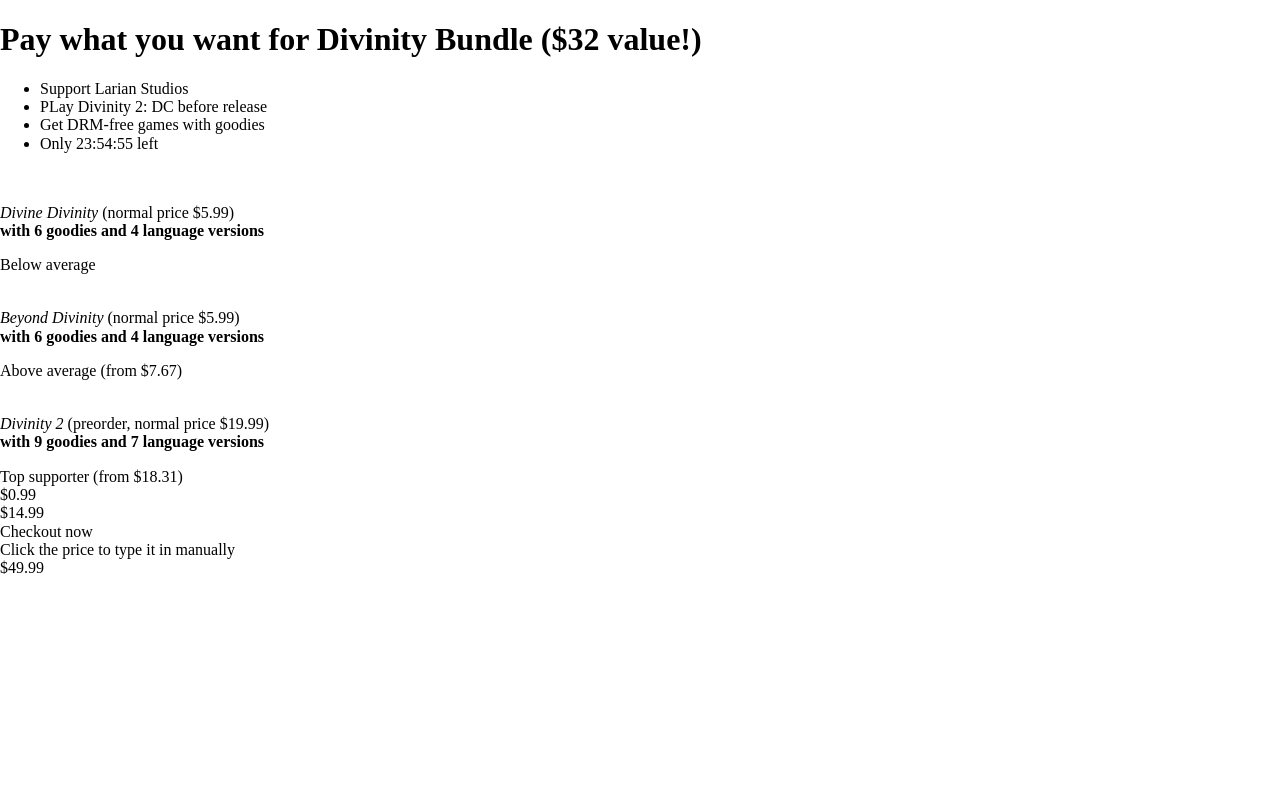
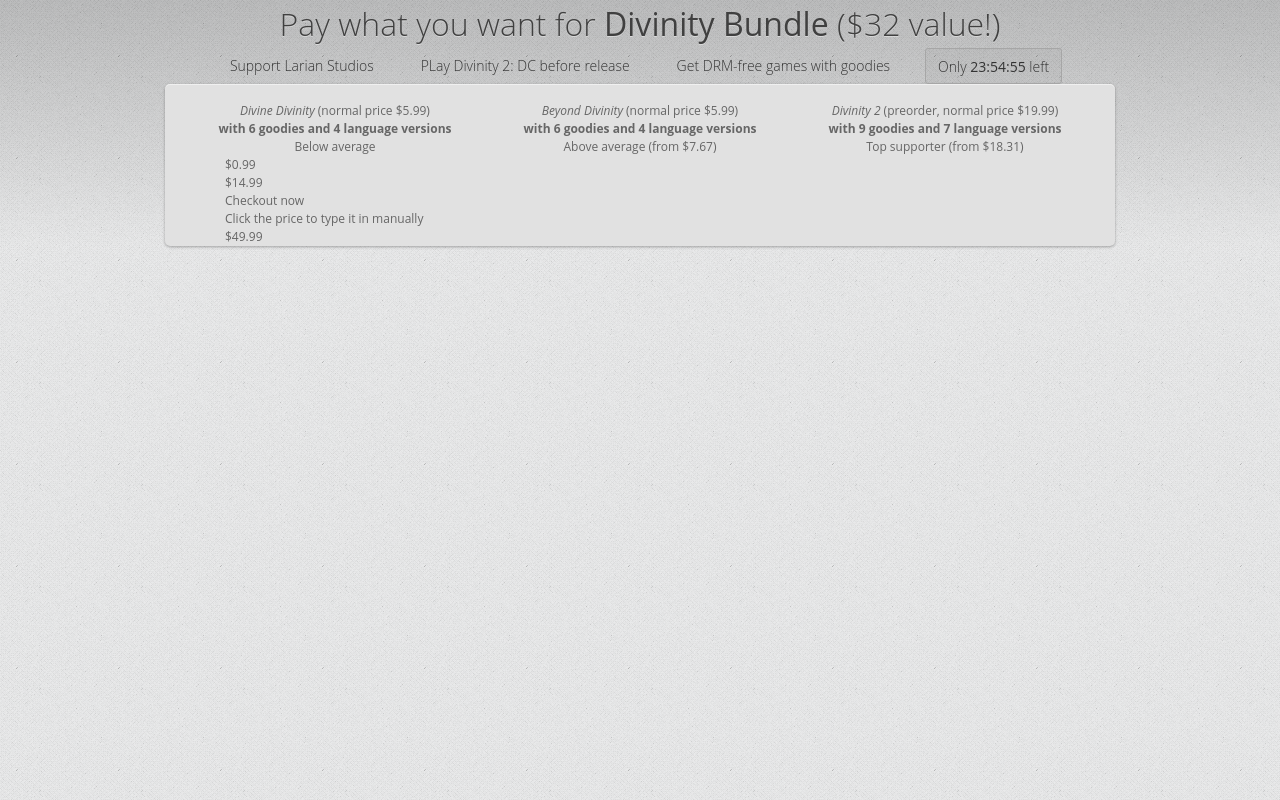
Before and after one commit to abderrahmane-tj/gog-front-end-task, a React (Create React App) app: page / in a window 1280 px wide. Built offline with nearby package versions, Linux system fonts and the light colour scheme.

Commit message:
start integrating styles

```diff
--- a/src/App.jsx
+++ b/src/App.jsx
@@ -3,17 +3,20 @@ import React  from 'react';
 class App extends React.Component {
   render() {
     return (
-      <header>
-        <h1>Pay what you want for Divinity Bundle ($32 value!)</h1>
-        <ul>
+      <div className="page">
+        <header className="container">
+          <h1 className="title">Pay what you want for <strong>Divinity Bundle</strong> ($32 value!)</h1>
+          <ul className="details flex justify-evenly">
             <li>Support Larian Studios</li>
             <li>PLay Divinity 2: DC before release</li>
             <li>Get DRM-free games with goodies</li>
-          <li>Only 23:54:55 left</li>
+            <li className="highlight">Only <strong className="regular">23:54:55</strong> left</li>
           </ul>
-        <main>
+        </header>
+        <main className="container">
           <div className="games">
-            <div className="game dd">
+            <div className="flex">
+              <div className="game dd item">
                 <div className="logo">
                   <img src="" alt=""/>
                 </div>
@@ -22,7 +25,7 @@ class App extends React.Component {
                 </div>
                 <div className="indication active">Below average</div>
               </div>
-            <div className="game bd">
+              <div className="game bd item">
                 <div className="logo">
                   <img src="" alt=""/>
                 </div>
@@ -31,7 +34,7 @@ class App extends React.Component {
                 </div>
                 <div className="indication active">Above average (from $7.67)</div>
               </div>
-            <div className="game d2">
+              <div className="game d2 item">
                 <div className="logo">
                   <img src="" alt=""/>
                 </div>
@@ -41,7 +44,9 @@ class App extends React.Component {
                 <div className="indication">Top supporter (from $18.31)</div>
               </div>
             </div>
+          </div>
           <div className="choose-your-price">
+            <div className="container">
               <div className="slider">
                 <div className="minumum">$0.99</div>
                 <div className="rails">
@@ -59,8 +64,9 @@ class App extends React.Component {
                 <div className="maximum">$49.99</div>
               </div>
             </div>
+          </div>
         </main>
-      </header>
+      </div>
     );
   }
 }
--- a/src/styles/_page.scss
+++ b/src/styles/_page.scss
@@ -0,0 +1,74 @@
+body {
+  background:
+    url(../imgs/background-pattern.png),
+    linear-gradient(to bottom, rgba(0,0,0,0.5) 0%,rgba(212,212,212,0) 100%) no-repeat;
+}
+
+.container {
+  width: 950px;
+  margin: 0 auto;
+  padding: 0 30px;
+}
+
+.flex {
+  display: flex;
+  width: 100%;
+}
+
+.justify-evenly {
+  justify-content: space-evenly;
+}
+
+.flex > .item{
+  flex: 1;
+}
+
+.title {
+  font-size: 32px;
+  font-weight: 200;
+  color: #404040;
+  text-align: center;
+  text-shadow: 0px 1px 0px rgba(255, 255, 255, 0.4);
+}
+
+.title strong {
+  font-weight: 400;
+}
+
+.details {
+  font-size: 14px;
+  height: 36px;
+  line-height: 36px;
+  color: #333333;
+  font-weight: 200;
+  li {
+    padding: 0 12px;
+  }
+  .highlight {
+    background-color: rgba(0,0,0, 0.03);
+    border-radius: 3px;
+    border: 1px solid #a6a6a6;
+  }
+  .regular {
+    font-weight: 400;
+  }
+}
+
+main {
+  background: #e1e1e1;
+  border-radius: 5px;
+  box-shadow:
+    inset 0 1px 0 0 rgba(255, 255, 255, 0.5),
+    0px 1px 3px 0px rgba(0, 0, 0, 0.3);;
+}
+
+.games {
+  text-align: center;
+}
+
+.game {
+}
+
+.game:not(:first-child) {
+  margin-left: 25px;
+}
--- /dev/null
+++ b/src/styles/_reset.scss
@@ -0,0 +1,41 @@
+*,
+*::before,
+*::after {
+  box-sizing: border-box;
+  margin: 0;
+  padding: 0;
+}
+
+html {
+  font-family: sans-serif;
+  line-height: 1.15;
+  -webkit-text-size-adjust: 100%;
+  -ms-text-size-adjust: 100%;
+  -ms-overflow-style: scrollbar;
+  -webkit-tap-highlight-color: rgba(0, 0, 0, 0);
+}
+
+@at-root {
+  @-ms-viewport {
+    width: device-width;
+  }
+}
+
+article, aside, dialog, figcaption, figure, footer, header, hgroup, main, nav, section {
+  display: block;
+}
+
+body {
+  margin: 0;
+  font-family: "Open Sans", sans-serif;
+  font-size: 12px;
+  font-weight: 400;
+  line-height: 1.5;
+  color: #666666;
+  text-align: left; // 3
+  background-color: #ffffff; // 2
+}
+
+ul, ol {
+  list-style-type: none;
+}
--- a/src/styles/app.css
+++ b/src/styles/app.css
@@ -1,390 +1,87 @@
-/*! normalize.css v7.0.0 | MIT License | github.com/necolas/normalize.css */
-/* Document
-   ========================================================================== */
-/**
- * 1. Correct the line height in all browsers.
- * 2. Prevent adjustments of font size after orientation changes in
- *    IE on Windows Phone and in iOS.
- */
+*,
+*::before,
+*::after {
+  box-sizing: border-box;
+  margin: 0;
+  padding: 0; }
+
 html {
+  font-family: sans-serif;
   line-height: 1.15;
-  /* 1 */
+  -webkit-text-size-adjust: 100%;
   -ms-text-size-adjust: 100%;
-  /* 2 */
-  -webkit-text-size-adjust: 100%;
-  /* 2 */ }
+  -ms-overflow-style: scrollbar;
+  -webkit-tap-highlight-color: transparent; }
 
-/* Sections
-   ========================================================================== */
-/**
- * Remove the margin in all browsers (opinionated).
- */
-body {
-  margin: 0; }
+@-ms-viewport {
+  width: device-width; }
 
-/**
- * Add the correct display in IE 9-.
- */
-article,
-aside,
-footer,
-header,
-nav,
-section {
+article, aside, dialog, figcaption, figure, footer, header, hgroup, main, nav, section {
   display: block; }
 
-/**
- * Correct the font size and margin on `h1` elements within `section` and
- * `article` contexts in Chrome, Firefox, and Safari.
- */
-h1 {
-  font-size: 2em;
-  margin: 0.67em 0; }
+body {
+  margin: 0;
+  font-family: "Open Sans", sans-serif;
+  font-size: 12px;
+  font-weight: 400;
+  line-height: 1.5;
+  color: #666666;
+  text-align: left;
+  background-color: #ffffff; }
 
-/* Grouping content
-   ========================================================================== */
-/**
- * Add the correct display in IE 9-.
- * 1. Add the correct display in IE.
- */
-figcaption,
-figure,
+ul, ol {
+  list-style-type: none; }
+
+body {
+  background: url(../imgs/background-pattern.png), linear-gradient(to bottom, rgba(0, 0, 0, 0.5) 0%, rgba(212, 212, 212, 0) 100%) no-repeat; }
+
+.container {
+  width: 950px;
+  margin: 0 auto;
+  padding: 0 30px; }
+
+.flex {
+  display: flex;
+  width: 100%; }
+
+.justify-evenly {
+  justify-content: space-evenly; }
+
+.flex > .item {
+  flex: 1; }
+
+.title {
+  font-size: 32px;
+  font-weight: 200;
+  color: #404040;
+  text-align: center;
+  text-shadow: 0px 1px 0px rgba(255, 255, 255, 0.4); }
+
+.title strong {
+  font-weight: 400; }
+
+.details {
+  font-size: 14px;
+  height: 36px;
+  line-height: 36px;
+  color: #333333;
+  font-weight: 200; }
+  .details li {
+    padding: 0 12px; }
+  .details .highlight {
+    background-color: rgba(0, 0, 0, 0.03);
+    border-radius: 3px;
+    border: 1px solid #a6a6a6; }
+  .details .regular {
+    font-weight: 400; }
+
 main {
-  /* 1 */
-  display: block; }
+  background: #e1e1e1;
+  border-radius: 5px;
+  box-shadow: inset 0 1px 0 0 rgba(255, 255, 255, 0.5), 0px 1px 3px 0px rgba(0, 0, 0, 0.3); }
 
-/**
- * Add the correct margin in IE 8.
- */
-figure {
-  margin: 1em 40px; }
+.games {
+  text-align: center; }
 
-/**
- * 1. Add the correct box sizing in Firefox.
- * 2. Show the overflow in Edge and IE.
- */
-hr {
-  box-sizing: content-box;
-  /* 1 */
-  height: 0;
-  /* 1 */
-  overflow: visible;
-  /* 2 */ }
-
-/**
- * 1. Correct the inheritance and scaling of font size in all browsers.
- * 2. Correct the odd `em` font sizing in all browsers.
- */
-pre {
-  font-family: monospace, monospace;
-  /* 1 */
-  font-size: 1em;
-  /* 2 */ }
-
-/* Text-level semantics
-   ========================================================================== */
-/**
- * 1. Remove the gray background on active links in IE 10.
- * 2. Remove gaps in links underline in iOS 8+ and Safari 8+.
- */
-a {
-  background-color: transparent;
-  /* 1 */
-  -webkit-text-decoration-skip: objects;
-  /* 2 */ }
-
-/**
- * 1. Remove the bottom border in Chrome 57- and Firefox 39-.
- * 2. Add the correct text decoration in Chrome, Edge, IE, Opera, and Safari.
- */
-abbr[title] {
-  border-bottom: none;
-  /* 1 */
-  text-decoration: underline;
-  /* 2 */
-  text-decoration: underline dotted;
-  /* 2 */ }
-
-/**
- * Prevent the duplicate application of `bolder` by the next rule in Safari 6.
- */
-b,
-strong {
-  font-weight: inherit; }
-
-/**
- * Add the correct font weight in Chrome, Edge, and Safari.
- */
-b,
-strong {
-  font-weight: bolder; }
-
-/**
- * 1. Correct the inheritance and scaling of font size in all browsers.
- * 2. Correct the odd `em` font sizing in all browsers.
- */
-code,
-kbd,
-samp {
-  font-family: monospace, monospace;
-  /* 1 */
-  font-size: 1em;
-  /* 2 */ }
-
-/**
- * Add the correct font style in Android 4.3-.
- */
-dfn {
-  font-style: italic; }
-
-/**
- * Add the correct background and color in IE 9-.
- */
-mark {
-  background-color: #ff0;
-  color: #000; }
-
-/**
- * Add the correct font size in all browsers.
- */
-small {
-  font-size: 80%; }
-
-/**
- * Prevent `sub` and `sup` elements from affecting the line height in
- * all browsers.
- */
-sub,
-sup {
-  font-size: 75%;
-  line-height: 0;
-  position: relative;
-  vertical-align: baseline; }
-
-sub {
-  bottom: -0.25em; }
-
-sup {
-  top: -0.5em; }
-
-/* Embedded content
-   ========================================================================== */
-/**
- * Add the correct display in IE 9-.
- */
-audio,
-video {
-  display: inline-block; }
-
-/**
- * Add the correct display in iOS 4-7.
- */
-audio:not([controls]) {
-  display: none;
-  height: 0; }
-
-/**
- * Remove the border on images inside links in IE 10-.
- */
-img {
-  border-style: none; }
-
-/**
- * Hide the overflow in IE.
- */
-svg:not(:root) {
-  overflow: hidden; }
-
-/* Forms
-   ========================================================================== */
-/**
- * 1. Change the font styles in all browsers (opinionated).
- * 2. Remove the margin in Firefox and Safari.
- */
-button,
-input,
-optgroup,
-select,
-textarea {
-  font-family: sans-serif;
-  /* 1 */
-  font-size: 100%;
-  /* 1 */
-  line-height: 1.15;
-  /* 1 */
-  margin: 0;
-  /* 2 */ }
-
-/**
- * Show the overflow in IE.
- * 1. Show the overflow in Edge.
- */
-button,
-input {
-  /* 1 */
-  overflow: visible; }
-
-/**
- * Remove the inheritance of text transform in Edge, Firefox, and IE.
- * 1. Remove the inheritance of text transform in Firefox.
- */
-button,
-select {
-  /* 1 */
-  text-transform: none; }
-
-/**
- * 1. Prevent a WebKit bug where (2) destroys native `audio` and `video`
- *    controls in Android 4.
- * 2. Correct the inability to style clickable types in iOS and Safari.
- */
-button,
-html [type="button"],
-[type="reset"],
-[type="submit"] {
-  -webkit-appearance: button;
-  /* 2 */ }
-
-/**
- * Remove the inner border and padding in Firefox.
- */
-button::-moz-focus-inner,
-[type="button"]::-moz-focus-inner,
-[type="reset"]::-moz-focus-inner,
-[type="submit"]::-moz-focus-inner {
-  border-style: none;
-  padding: 0; }
-
-/**
- * Restore the focus styles unset by the previous rule.
- */
-button:-moz-focusring,
-[type="button"]:-moz-focusring,
-[type="reset"]:-moz-focusring,
-[type="submit"]:-moz-focusring {
-  outline: 1px dotted ButtonText; }
-
-/**
- * Correct the padding in Firefox.
- */
-fieldset {
-  padding: 0.35em 0.75em 0.625em; }
-
-/**
- * 1. Correct the text wrapping in Edge and IE.
- * 2. Correct the color inheritance from `fieldset` elements in IE.
- * 3. Remove the padding so developers are not caught out when they zero out
- *    `fieldset` elements in all browsers.
- */
-legend {
-  box-sizing: border-box;
-  /* 1 */
-  color: inherit;
-  /* 2 */
-  display: table;
-  /* 1 */
-  max-width: 100%;
-  /* 1 */
-  padding: 0;
-  /* 3 */
-  white-space: normal;
-  /* 1 */ }
-
-/**
- * 1. Add the correct display in IE 9-.
- * 2. Add the correct vertical alignment in Chrome, Firefox, and Opera.
- */
-progress {
-  display: inline-block;
-  /* 1 */
-  vertical-align: baseline;
-  /* 2 */ }
-
-/**
- * Remove the default vertical scrollbar in IE.
- */
-textarea {
-  overflow: auto; }
-
-/**
- * 1. Add the correct box sizing in IE 10-.
- * 2. Remove the padding in IE 10-.
- */
-[type="checkbox"],
-[type="radio"] {
-  box-sizing: border-box;
-  /* 1 */
-  padding: 0;
-  /* 2 */ }
-
-/**
- * Correct the cursor style of increment and decrement buttons in Chrome.
- */
-[type="number"]::-webkit-inner-spin-button,
-[type="number"]::-webkit-outer-spin-button {
-  height: auto; }
-
-/**
- * 1. Correct the odd appearance in Chrome and Safari.
- * 2. Correct the outline style in Safari.
- */
-[type="search"] {
-  -webkit-appearance: textfield;
-  /* 1 */
-  outline-offset: -2px;
-  /* 2 */ }
-
-/**
- * Remove the inner padding and cancel buttons in Chrome and Safari on macOS.
- */
-[type="search"]::-webkit-search-cancel-button,
-[type="search"]::-webkit-search-decoration {
-  -webkit-appearance: none; }
-
-/**
- * 1. Correct the inability to style clickable types in iOS and Safari.
- * 2. Change font properties to `inherit` in Safari.
- */
-::-webkit-file-upload-button {
-  -webkit-appearance: button;
-  /* 1 */
-  font: inherit;
-  /* 2 */ }
-
-/* Interactive
-   ========================================================================== */
-/*
- * Add the correct display in IE 9-.
- * 1. Add the correct display in Edge, IE, and Firefox.
- */
-details,
-menu {
-  display: block; }
-
-/*
- * Add the correct display in all browsers.
- */
-summary {
-  display: list-item; }
-
-/* Scripting
-   ========================================================================== */
-/**
- * Add the correct display in IE 9-.
- */
-canvas {
-  display: inline-block; }
-
-/**
- * Add the correct display in IE.
- */
-template {
-  display: none; }
-
-/* Hidden
-   ========================================================================== */
-/**
- * Add the correct display in IE 10-.
- */
-[hidden] {
-  display: none; }
+.game:not(:first-child) {
+  margin-left: 25px; }
--- a/src/styles/app.scss
+++ b/src/styles/app.scss
@@ -1 +1,2 @@
-@import "normalize.css/normalize";
+@import "./reset";
+@import "./page";
```
Also changed, not shown: src/imgs/background-pattern.png. Lines whose indentation alone changed are shown as unchanged.
